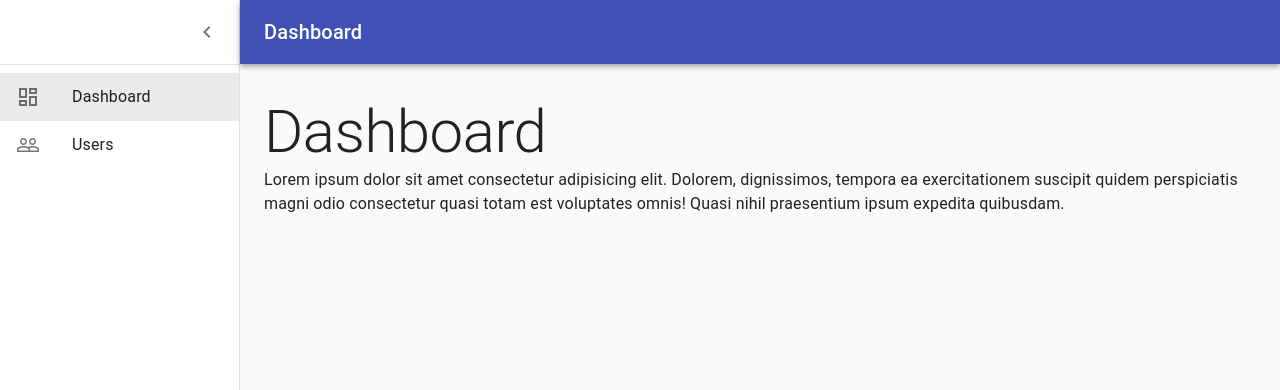
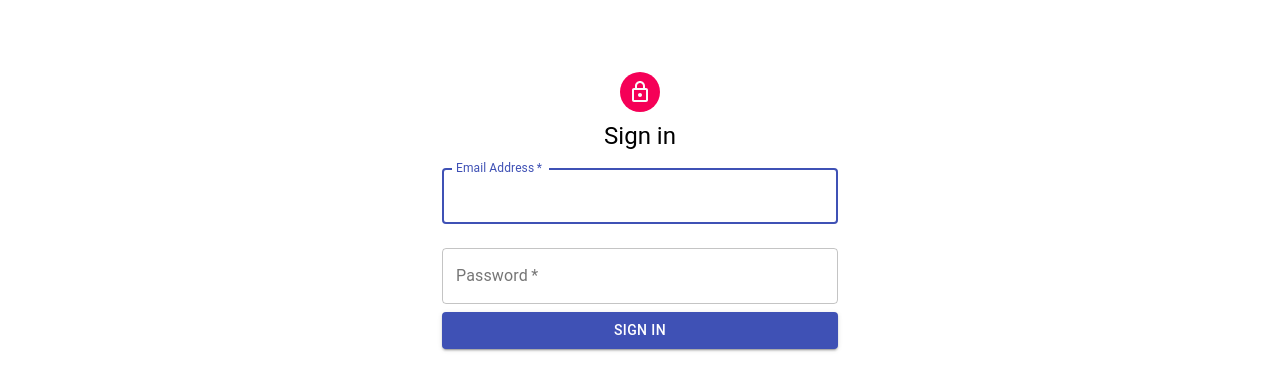
Before and after one commit to reactweekdev/ws-advanced-features, a React (Create React App) app: page /dashboard in a window 1280 px wide. Shown: the top 390 px of the page. Built offline with nearby package versions, Linux system fonts and the light colour scheme.

Commit message:
Implement login

```diff
--- a/src/app/App.tsx
+++ b/src/app/App.tsx
@@ -1,8 +1,24 @@
+import BackdropLoader from 'components/BackdropLoader'
 import './App.css'
+import { useAuthState } from './auth/auth-context'
+import { AuthProvider } from './auth/AuthProvider'
+import LoginPage from './auth/LoginPage'
 import Main from './main/Main'
 
-function App() {
-    return <Main />
+const AppMain = () => {
+    const { authenticated, loading } = useAuthState()
+    return (
+        <>
+            <BackdropLoader isLoading={loading} />
+            {authenticated ? <Main /> : <LoginPage />}
+        </>
+    )
 }
 
+const App = () => (
+    <AuthProvider>
+        <AppMain />
+    </AuthProvider>
+)
+
 export default App
--- a/src/app/auth/AuthProvider.tsx
+++ b/src/app/auth/AuthProvider.tsx
@@ -2,10 +2,19 @@ import React, { useReducer } from 'react'
 
 import * as authActions from './authActions'
 import { AuthDispatchCtx, AuthStateCtx } from './auth-context'
+import { useMount } from 'react-use'
+import { authService } from 'lib/services/authService'
 
 export const AuthProvider: React.FC = ({ children }) => {
     const { defaultAuthState, authReducer } = authActions
     const [state, dispatch] = useReducer(authReducer, defaultAuthState)
+
+    useMount(() => {
+        setTimeout(() => {
+            const authenticated = authService.isAuthenticated()
+            dispatch(authActions.setAuthenticated(authenticated))
+        }, 2000)
+    })
 
     return (
         <AuthStateCtx.Provider value={state}>
--- a/src/app/auth/LoginForm.tsx
+++ b/src/app/auth/LoginForm.tsx
@@ -1,20 +1,20 @@
-import React from 'react'
-import { useHistory } from 'react-router-dom'
+import { FC } from 'react'
 
 import Button from '@material-ui/core/Button'
 import TextField from '@material-ui/core/TextField'
 import { InputField } from 'components/InputField'
+import { LoginFormData } from 'lib/types'
 
-interface Props {}
+interface Props {
+    onFormSubmit: (data: LoginFormData) => void
+}
 
-const LoginForm = (props: Props) => {
-    const history = useHistory()
-
+const LoginForm: FC<Props> = ({ onFormSubmit }) => {
     const handleFormSubmit = (event: any) => {
         event.preventDefault()
-        setTimeout(() => {
-            history.push('/dashboard')
-        }, 2000)
+        //TODO: You can have here more form data validation
+        const { value } = event.target
+        onFormSubmit(value)
     }
 
     return (
--- a/src/app/auth/LoginPage.tsx
+++ b/src/app/auth/LoginPage.tsx
@@ -7,7 +7,12 @@ import Container from '@material-ui/core/Container'
 import { Box } from '@material-ui/core'
 import Avatar from '@material-ui/core/Avatar'
 
+import * as authActions from './authActions'
+
 import LoginForm from './LoginForm'
+import { LoginFormData } from 'lib/types'
+import { useAuthDispatch } from './auth-context'
+import { authService } from 'lib/services/authService'
 
 const useStyles = makeStyles((theme) => ({
     avatar: {
@@ -18,6 +23,21 @@ const useStyles = makeStyles((theme) => ({
 
 const LoginPage = () => {
     const classes = useStyles()
+    const authDispatch = useAuthDispatch()
+
+    const handleLoginSubmit = async (data: LoginFormData) => {
+        try {
+            authDispatch(authActions.setLoading())
+            await authService.login()
+            authDispatch(authActions.setAuthenticated())
+        } catch (error) {
+            console.error(error)
+            authDispatch(authActions.setLoading(false))
+        }
+        // finally {
+        //     authDispatch(authActions.setLoading(false))
+        // }
+    }
 
     return (
         <Container component="main" maxWidth="xs">
@@ -28,7 +48,7 @@ const LoginPage = () => {
                 <Typography component="h1" variant="h5">
                     Sign in
                 </Typography>
-                <LoginForm />
+                <LoginForm onFormSubmit={handleLoginSubmit} />
             </Box>
         </Container>
     )
--- a/src/app/auth/authActions.ts
+++ b/src/app/auth/authActions.ts
@@ -17,13 +17,13 @@ enum AuthActionType {
     setLoading = '@auth/set-loading',
 }
 
-export const setAuthenticated = (authenticated: boolean) =>
+export const setAuthenticated = (authenticated: boolean = true) =>
     ({
         type: AuthActionType.setAuthenticated,
         authenticated,
     } as const)
 
-export const setLoading = (loading: boolean) =>
+export const setLoading = (loading: boolean = true) =>
     ({
         type: AuthActionType.setLoading,
         loading,
--- a/src/app/main/MainRoutes.tsx
+++ b/src/app/main/MainRoutes.tsx
@@ -1,6 +1,5 @@
 import { Switch, Route } from 'react-router-dom'
 
-import LoginPage from '../auth/LoginPage'
 import DashboardPage from '../dashboard/DashboardPage'
 
 const MainRoutes = () => (
@@ -8,9 +7,6 @@ const MainRoutes = () => (
         <Route path="/dashboard">
             <DashboardPage />
         </Route>
-        <Route exact path="/">
-            <LoginPage />
-        </Route>
     </Switch>
 )
 
--- /dev/null
+++ b/src/lib/services/authService.ts
@@ -0,0 +1,31 @@
+import { KEYS, storage } from 'lib/storage'
+import { LoginResponse } from 'lib/types'
+
+class AuthService {
+    isAuthenticated(): boolean {
+        return !!storage.load(KEYS.TOKEN)
+    }
+
+    login(): Promise<LoginResponse> {
+        return new Promise((resolve, reject) => {
+            setTimeout(() => {
+                const token = '232asd5765asd76fsa67df57sad6f'
+                this.storeToken(token)
+
+                resolve({
+                    token,
+                })
+            }, 3000)
+        })
+    }
+
+    private storeToken(token: string): void {
+        //TODO: Add token validation before saving
+        // Validation here
+
+        //TODO: Save token
+        localStorage.setItem(KEYS.TOKEN, token)
+    }
+}
+
+export const authService = new AuthService()
--- /dev/null
+++ b/src/lib/types.ts
@@ -0,0 +1,8 @@
+export interface LoginResponse {
+    token: string
+}
+
+export interface LoginFormData {
+    email: string
+    password: string
+}
```
Also changed, not shown: 1 other file (tests, documents, lock files or other folders).
